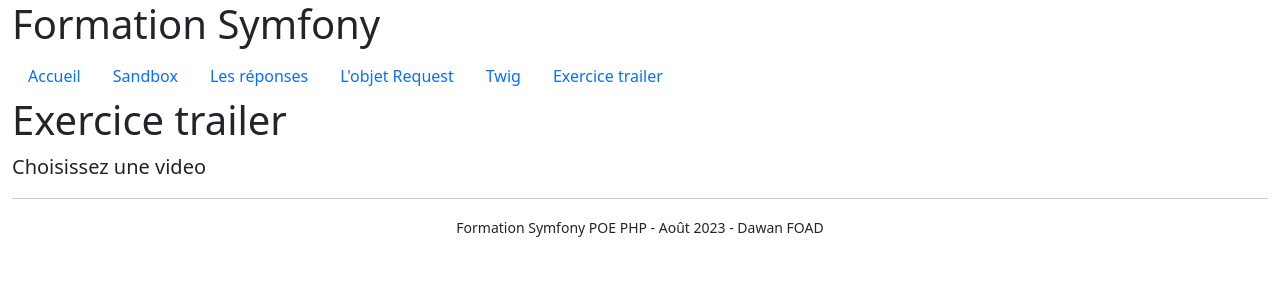
After one commit to ToNnNo/symfonypoephp2023w34, a Symfony app: template templates/trailer/index.html.twig in a window 1280 px wide. The commit adds this page. Shown: the top 300 px of the page. Run offline with Twig, Linux system fonts and the light colour scheme; the template is opened without the code that fills it, so the values that code supplies are empty; some libraries are stand-ins or nearby versions.

Commit message:
exercice trailer

```diff
--- a/templates/base.html.twig
+++ b/templates/base.html.twig
@@ -27,6 +27,7 @@
                 <a href="{{ path('response_index') }}" class="nav-link">Les réponses</a>
                 <a href="{{ path('request_index') }}" class="nav-link">L'objet Request</a>
                 <a href="{{ path('twig_index') }}" class="nav-link">Twig</a>
+                <a href="{{ path('trailer_index') }}" class="nav-link">Exercice trailer</a>
             </nav>
             <main>
                 {% block main %}
--- /dev/null
+++ b/templates/trailer/index.html.twig
@@ -0,0 +1,23 @@
+{% extends 'base.html.twig' %}
+
+{% block title %}Exercice Trailer{% endblock %}
+
+{% block body %}
+
+    <h1>Exercice trailer</h1>
+
+    <nav class="nav">
+        {% for alias, trailer in trailers %}
+            <a href="{{ path('trailer_index', {'alias': alias}) }}" class="nav-link">{{ trailer.title|upper }}</a>
+        {% endfor %}
+    </nav>
+
+    {% if trailer is not null %}
+        <h2>{{ trailer.title }}</h2>
+
+        <iframe width="560" height="315" src="https://www.youtube.com/embed/{{ trailer.code }}"></iframe>
+    {% else %}
+        <p class="lead">Choisissez une video</p>
+    {% endif %}
+
+{% endblock %}
```
Also changed, not shown: exercice-bande-annonce.txt (added, +12 -0 lines), src/Controller/TrailerController.php (added, +27 -0 lines).
